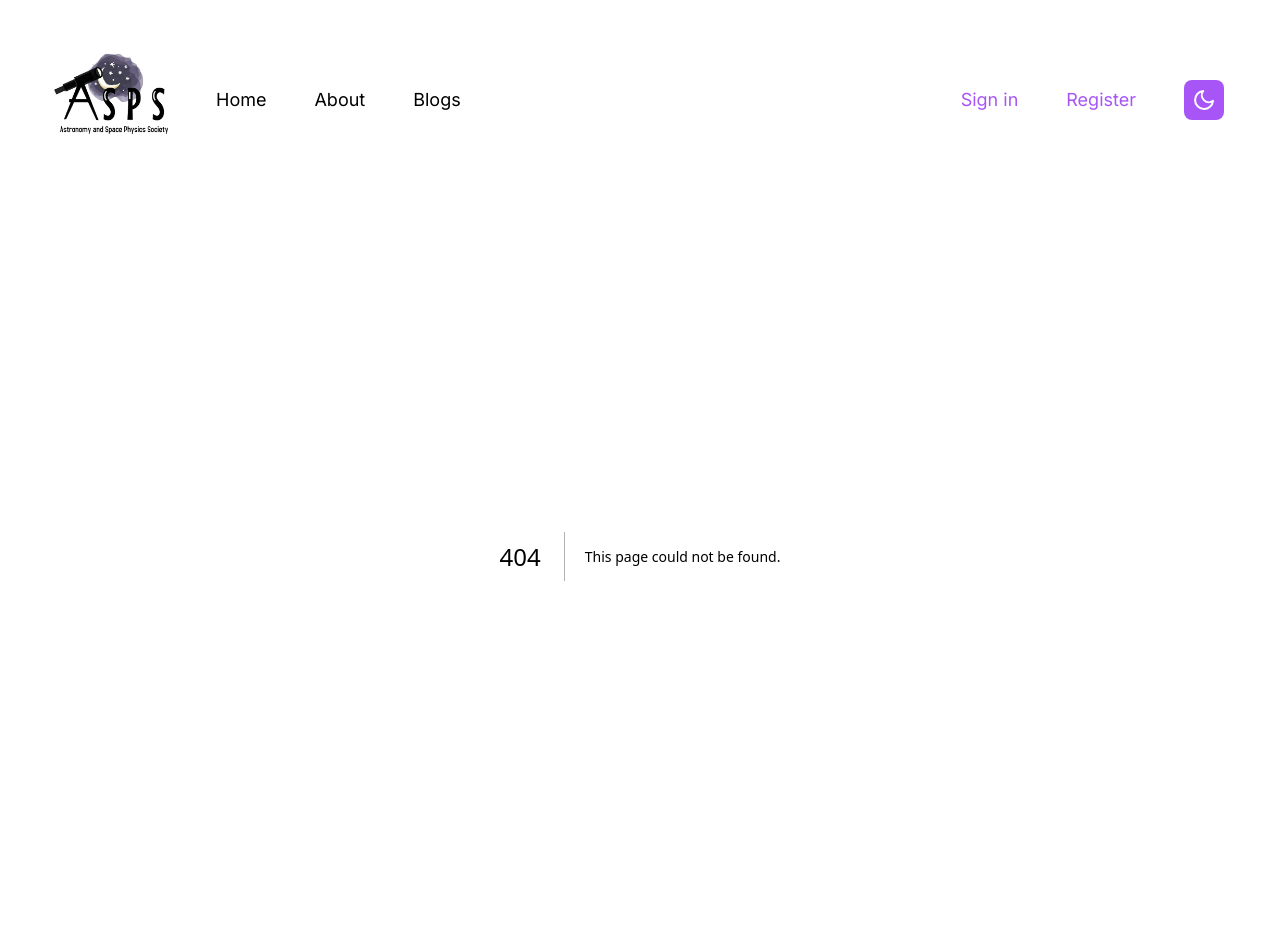
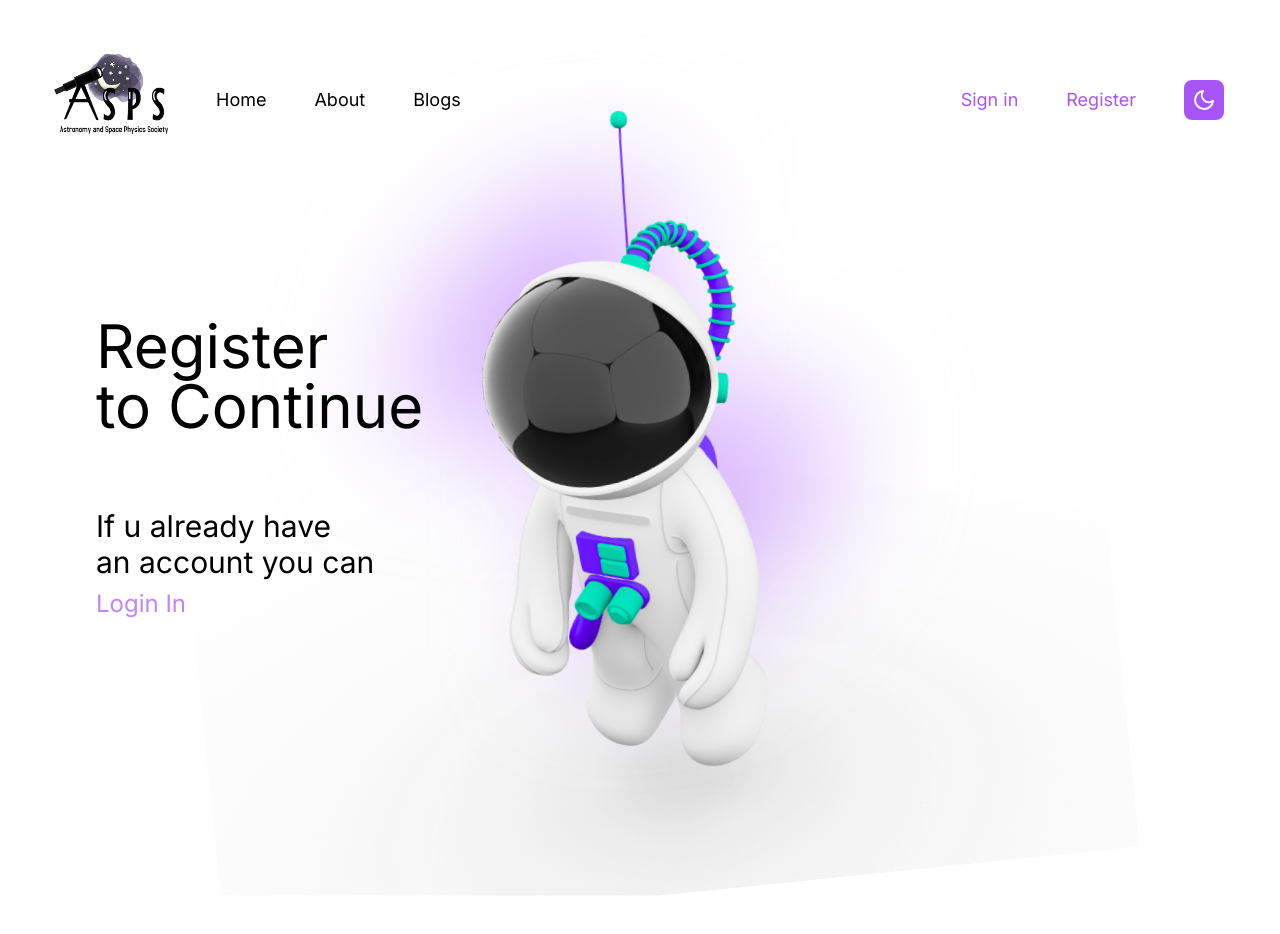
Before and after one commit to Nanakdeep-Singh/ASPS, a Next.js app in the folder asps/: page /auth/signup in a window 1280 px wide. Before the commit this address had no page. Shown: the top 934 px of the page. After the commit the page ends 895 px from the top, so only its background shows below. Built offline with nearby package versions, Linux system fonts and the light colour scheme.

Commit message:
login and register pages

```diff
--- /dev/null
+++ b/asps/app/auth/layout.js
@@ -0,0 +1,15 @@
+import Astronaut from "../components/Astronaut";
+import BlurryBg from "../components/BlurryBg";
+
+
+
+export default function Layout(props) {
+  return (
+    <div>
+    <BlurryBg>
+      <Astronaut></Astronaut>
+      {props.children}
+    </BlurryBg>
+    </div>
+  )
+}
--- /dev/null
+++ b/asps/app/auth/login/page.js
@@ -0,0 +1,16 @@
+import Link from "next/link";
+
+export default function Page() {
+  return (
+    <div className="flex">
+    <div className=" Txt-BOX p-24">
+      <h1 className=" text-6xl py-16">Sign In<br></br>to Continue</h1>
+      <h1 className="text-3xl py-2">If u don't have <br></br> an account you can</h1>
+      <Link href="/auth/signup" className="text-2xl text-purple-400 dark:text-emerald-400 ">Register Now</Link>
+    </div>
+    <form className="justify-self-end">
+
+    </form>
+    </div>
+  )
+}
--- /dev/null
+++ b/asps/app/auth/signup/page.js
@@ -0,0 +1,16 @@
+import Input from "@/app/components/forms/Input"
+import Link from "next/link"
+
+export default function Page() {
+  return (
+    <div className="flex w-full justify-between">
+    <div className=" Txt-BOX p-24">
+      <h1 className=" text-6xl py-16">Register<br></br>to Continue</h1>
+      <h1 className="text-3xl py-2">If u already have<br></br> an account you can</h1>
+      <Link href="/auth/login" className="text-2xl text-purple-400 dark:text-emerald-400 ">Login In</Link>
+    </div>
+    <form className="">
+    </form>
+    </div>
+  )
+}
--- a/asps/app/login/page.js
+++ /dev/null
@@ -1,9 +0,0 @@
-import React from 'react'
-
-export default function LoginPage() {
-  return (
-    <div>
-      Hi
-    </div>
-  )
-}
```
